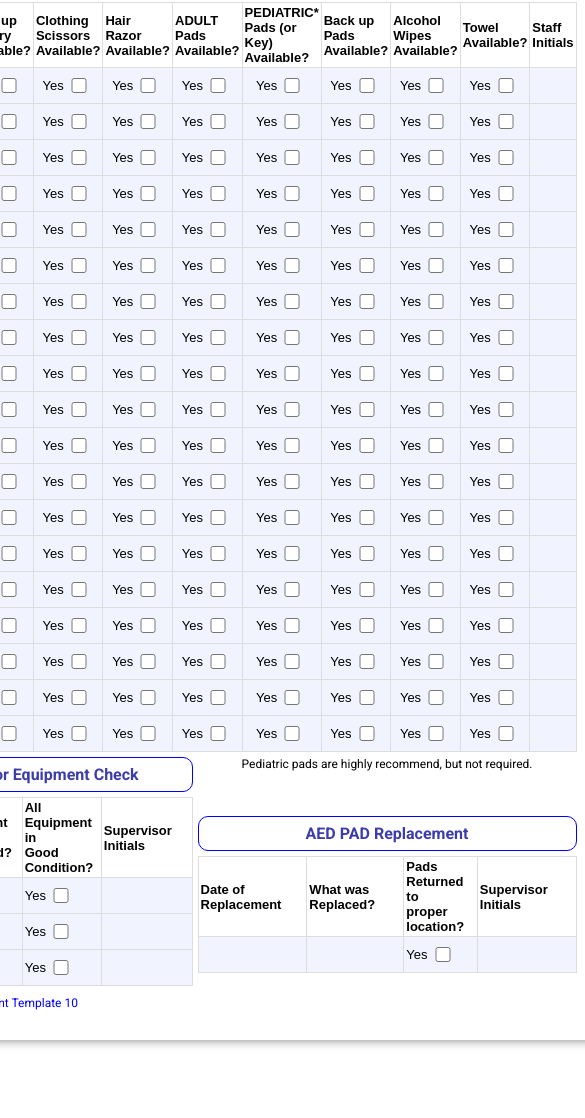
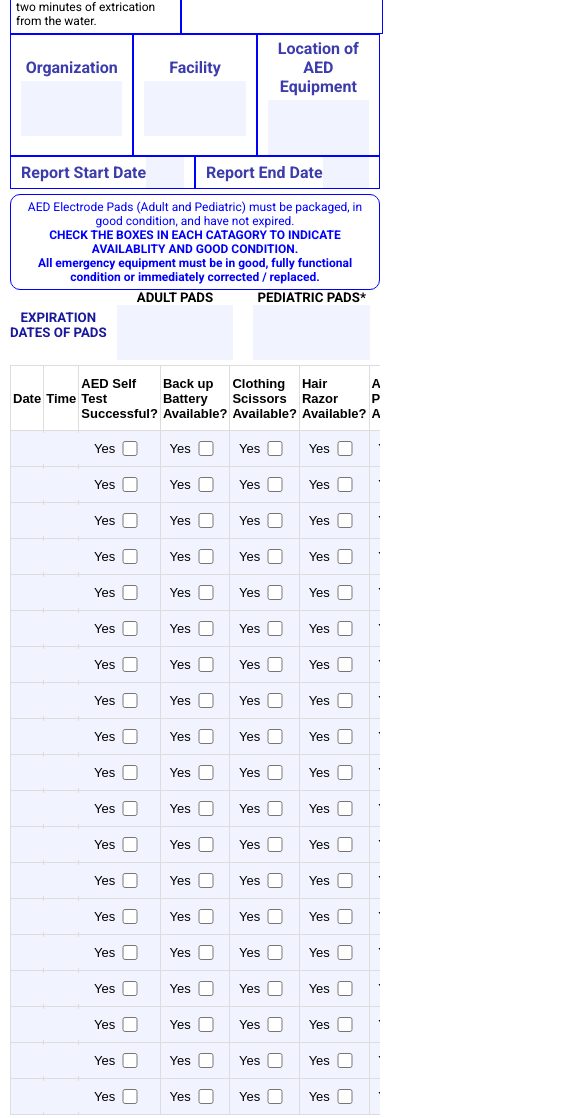
Before and after one commit to Amin-create/static-reports, a plain HTML site: page index.html in a window 390 px wide. Shown: the part 483-1601 px from the top of the page, 585 px wide, since content can reach past the window. Before the commit the page ends 1563 px from the top, so only its background shows below. Drawn offline with Linux system fonts and the light colour scheme.

Commit message:
feat(responsiveness): updated

```diff
--- a/index.html
+++ b/index.html
@@ -97,9 +97,10 @@
   }
 
   .page {
+    width: 100%;
     max-width: 920px;
-    padding: 20px;
-    box-shadow: 0px 0px 10px rgba(0, 0, 0, 0.5);
+    /* padding: 20px; */
+    /* box-shadow: 0px 0px 10px rgba(0, 0, 0, 0.5); */
   }
 
   body {
@@ -108,7 +109,7 @@
     align-items: center;
     font-family: 'Inter', sans-serif;
     font-family: 'Roboto', sans-serif;
-    padding: 40px;
+    padding: 10px;
   }
 
   .p5 {
@@ -253,6 +254,12 @@
   .br-10 {
     border-radius: 10px;
   }
+
+  @media(min-width: 768px) {
+    .md-fdr {
+      flex-direction: row;
+    }
+  }
 </style>
 
 <body>
@@ -313,7 +320,7 @@
       </div>
     </div>
     <!-- 3 texts and two inputs -->
-    <div class="df jcs aic py-1">
+    <div class="df fdc md-fdr jcs aic py-1">
       <div class="b1 p5 br-10 tac">
         <p class="text-blue">AED Electrode Pads (Adult and Pediatric) must be packaged, in good condition, and have not
           expired. </p>
@@ -321,11 +328,11 @@
         <p class="text-blue text-bold">All emergency equipment must be in good, fully functional condition or
           immediately corrected / replaced.</p>
       </div>
+      <div class="df fdr jcs aic">
         <h5 class="text-bold blue-dark tac">
           EXPIRATION <br>
           DATES OF PADS
         </h5>
-
         <div class="df fdc jcc flex1 px10">
           <h5 class="tac text-nowrap">ADULT PADS</h5>
           <input type="text" class="blank" />
@@ -333,6 +340,7 @@
         <div class="df fdc jcc flex1 px10">
           <h5 class="tac text-nowrap">PEDIATRIC PADS*</h5>
           <input type="text" class="blank" />
+        </div>
       </div>
     </div>
 
@@ -1497,7 +1505,7 @@
       </table>
     </div>
     <!-- two tables -->
-    <div class="w-100 df gx-1">
+    <div class="w-100 df fdc md-fdr gx-1">
       <div class="df fdc flex1 pt-1">
         <div class="pill">
           <h4>Periodic Supervisor Equipment Check</h4>
```
Lines whose indentation alone changed are shown as unchanged.
